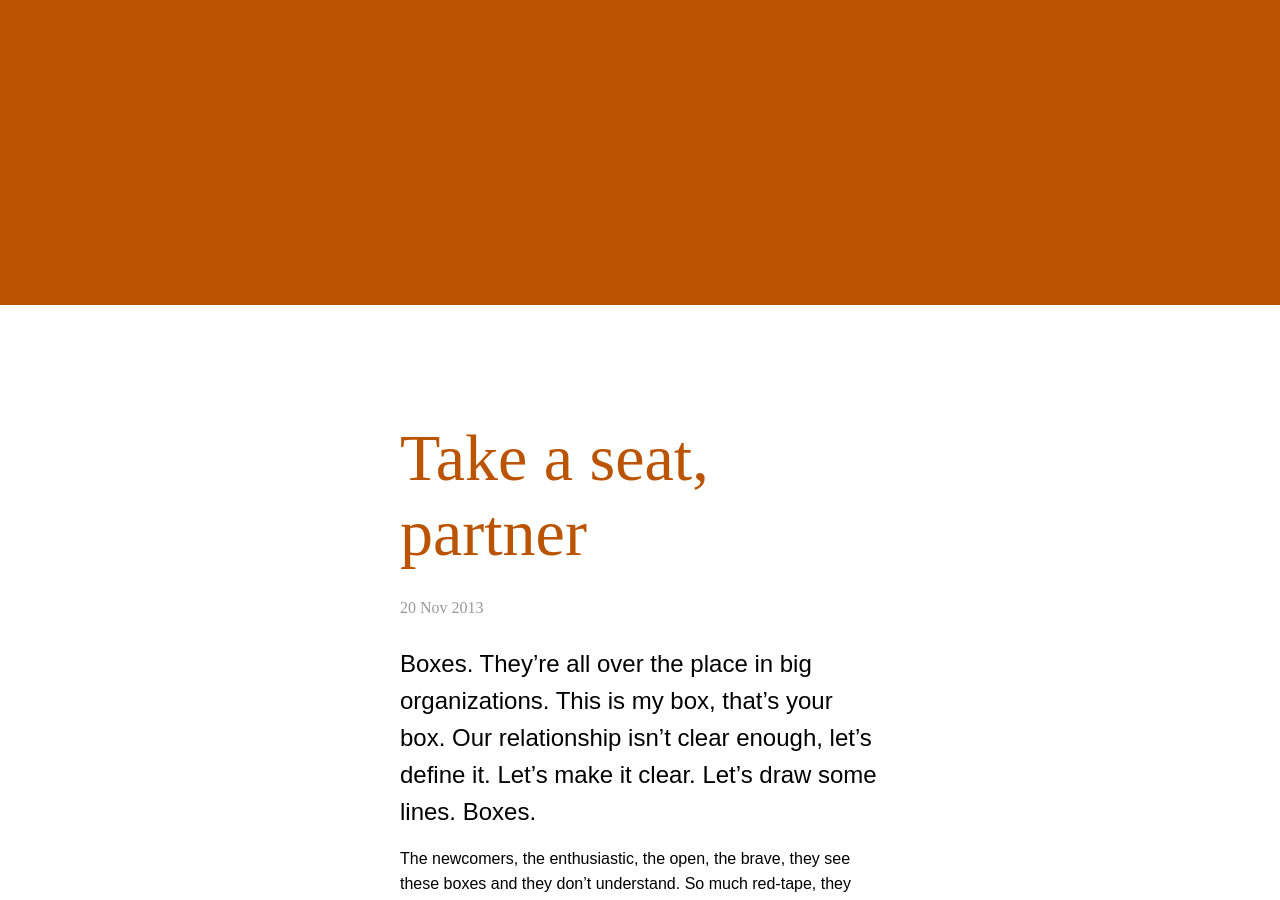
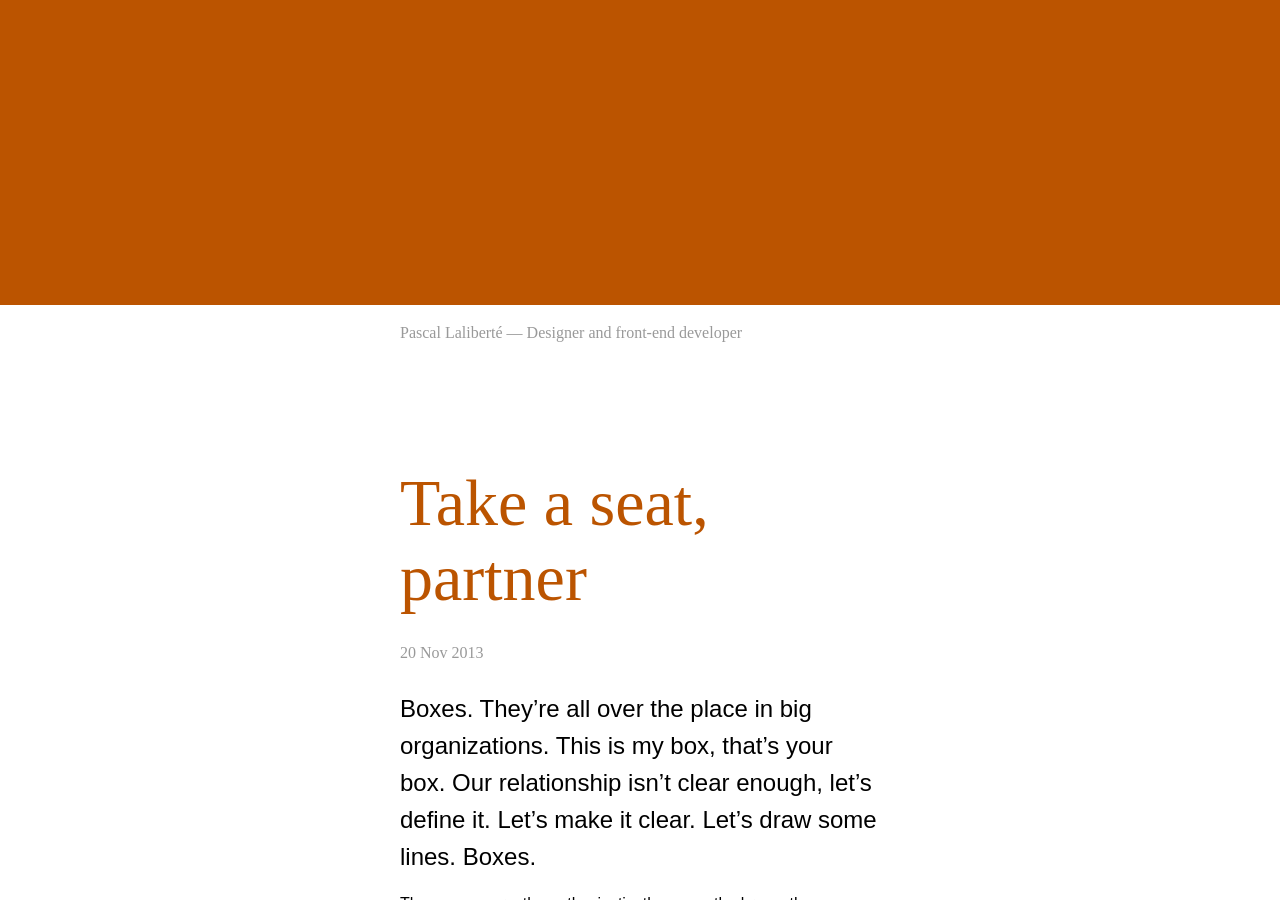
Before and after one commit to pascallaliberte/by.pascallaliberte.me, a Jekyll site: the page built from _posts/2013-11-20-take-a-seat-partner.md, in a window 1280 px wide and 900 px high. Built offline with Jekyll 4.4.1, drawn with Linux system fonts in a browser that asks for light colours; nearby versions of some CDN libraries; Markdown is read by kramdown in place of the engine named in the settings.

Commit message:
Added an introduction line on blog posts

```diff
--- a/_layouts/post.html
+++ b/_layouts/post.html
@@ -1,6 +1,8 @@
 ---
 layout: default
 ---
+
+<div class="intro">Pascal Laliberté &mdash; Designer and front-end developer</div>
 
 <h1>{{ page.title }}</h1>
 <p class="meta">{{ page.date | date_to_string }}</p>
```
